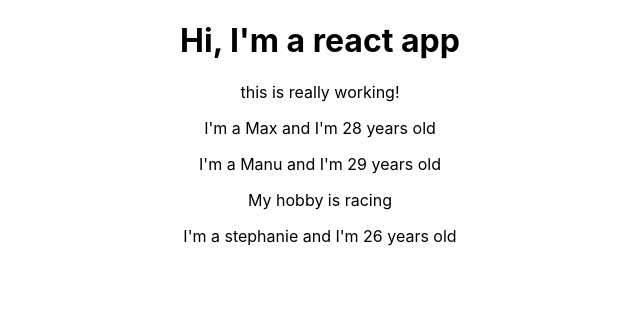
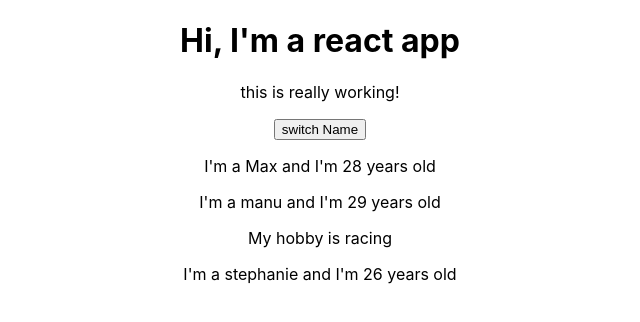
Before and after one commit to ZacWarner/react-the-complete-guide, a React (Create React App) app in the folder react-the-complete-guide/: page / in a window 1280 px wide. Shown: the top 322 px of the page, without its empty margins (320-960 px from the left). Built offline with nearby package versions, Linux system fonts and the light colour scheme.

Commit message:
lesson 44

```diff
--- a/react-the-complete-guide/src/App.js
+++ b/react-the-complete-guide/src/App.js
@@ -1,17 +1,40 @@
-import React from 'react';
+import React, { Component } from 'react';
 import Person from './Person/Person';
 import './App.css';
 
-function App() {
-  return (
-    <div className="App">
-      <h1>Hi, I'm a react app</h1>
-      <p>this is really working!</p>
-      <Person name="Max" age="28" />
-      <Person name="Manu" age="29">My hobby is racing</Person>
-      <Person name="stephanie" age="26" />
-    </div>
-  );
+class App extends Component {
+  state = {
+    persons: [
+      { name: 'Max', age: 28 },
+      { name: 'manu', age: 29 },
+      { name: 'stephanie', age: 26 }
+    ]
+
+  }
+
+  switchNameHandler = () => {
+    // console.log('was clicked');
+    this.setState({
+      persons: [
+        { name: 'Maximilian', age: 28 },
+        { name: 'manu', age: 29 },
+        { name: 'stephanie', age: 27 }
+      ]
+    })
+  }
+
+  render() {
+    return (
+      <div className="App" >
+        <h1>Hi, I'm a react app</h1>
+        <p>this is really working!</p>
+        <button onClick={this.switchNameHandler}>switch Name</button>
+        <Person name={this.state.persons[0].name} age={this.state.persons[0].age} />
+        <Person name={this.state.persons[1].name} age={this.state.persons[1].age}>My hobby is racing</Person>
+        <Person name={this.state.persons[2].name} age={this.state.persons[2].age} />
+      </div>
+    );
+  }
 }
 
 export default App;
```
